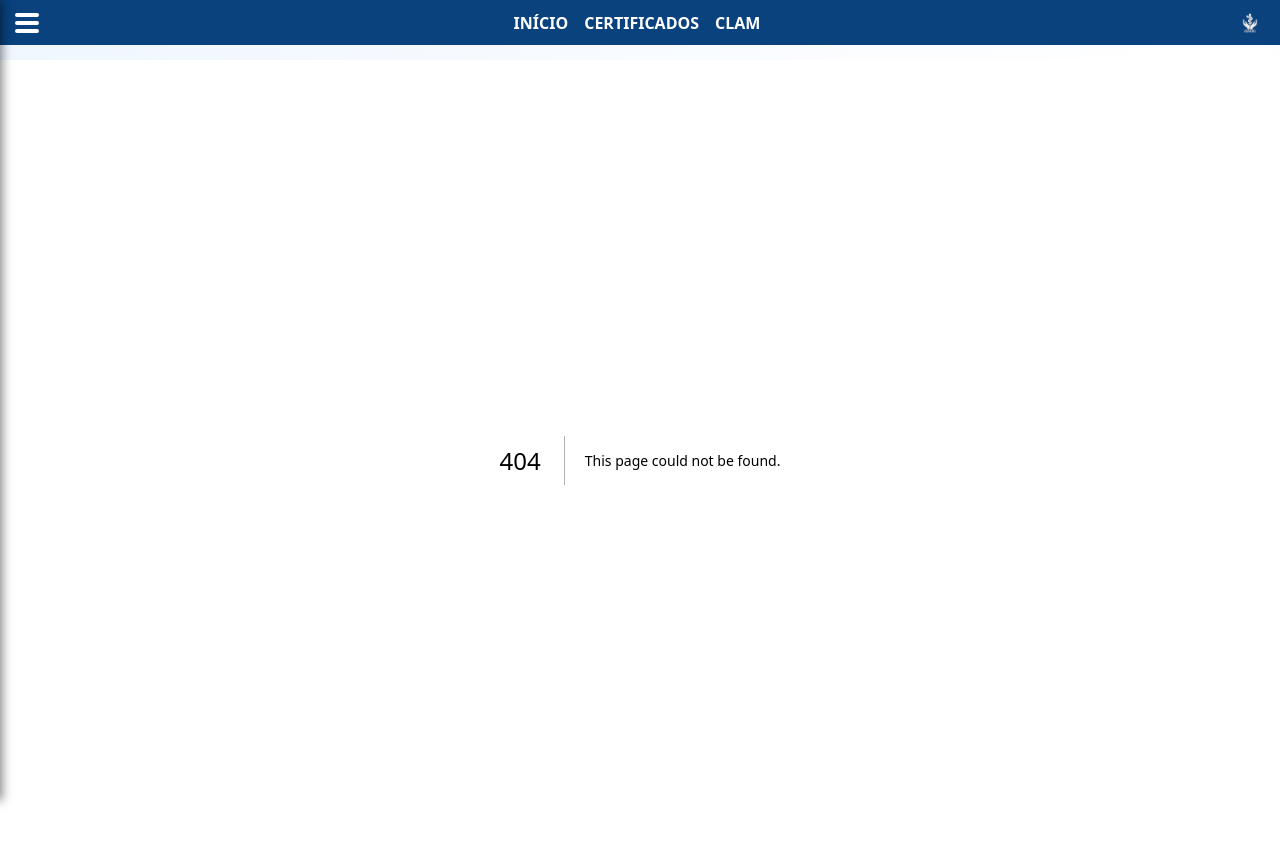
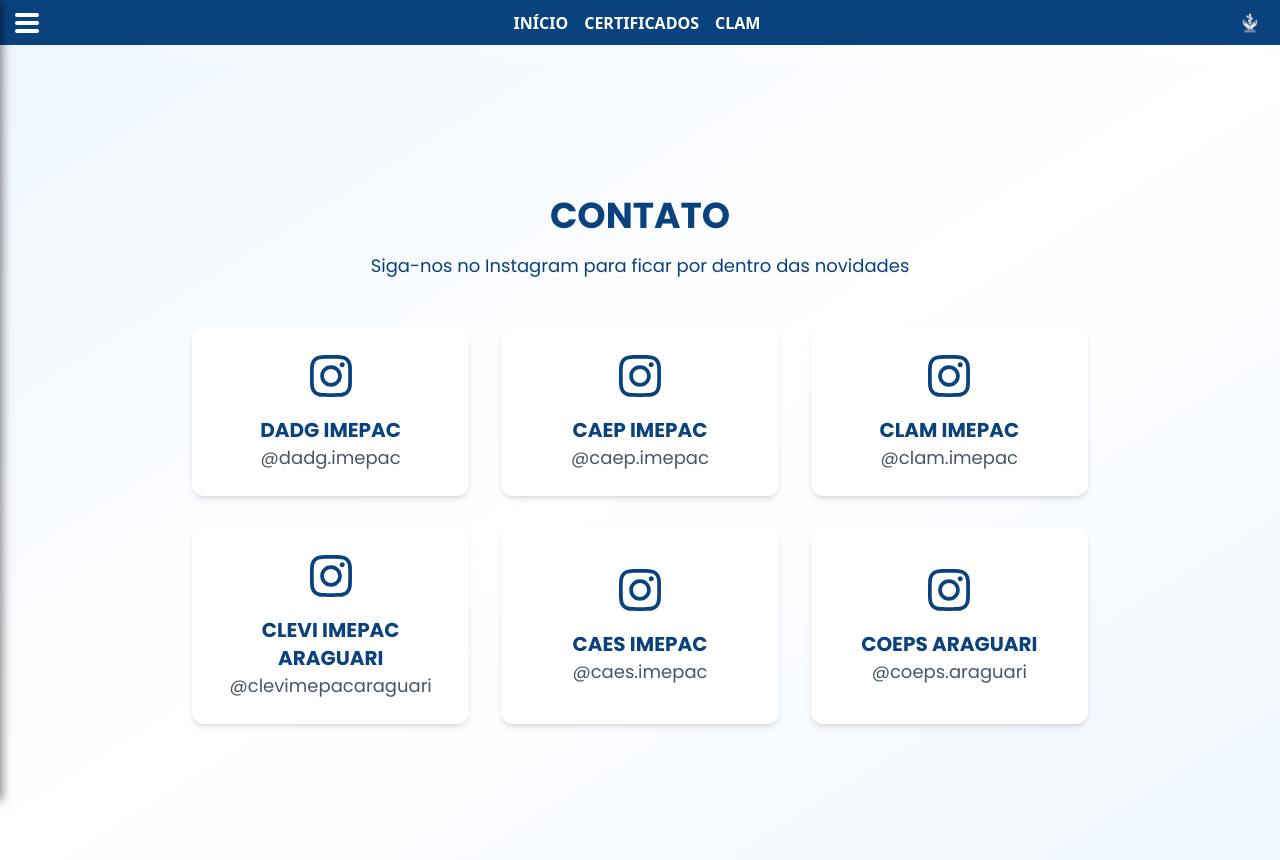
Before and after one commit to TeteuTias/dadg-site-principal, a Next.js app: page /contato in a window 1280 px wide. Before the commit this address had no page. Built offline with nearby package versions, Linux system fonts and the light colour scheme.

Commit message:
pagina de contato

```diff
--- /dev/null
+++ b/app/contato/page.tsx
@@ -0,0 +1,85 @@
+'use client'
+import React from 'react';
+import Link from 'next/link';
+import { Poppins } from 'next/font/google';
+import { FaInstagram } from 'react-icons/fa';
+
+const poppins = Poppins({
+  subsets: ['latin', 'latin-ext'],
+  weight: ['400', '600', '700'],
+  style: ['normal'],
+});
+
+const instagramAccounts = [
+  {
+    name: "DADG ImePAC",
+    handle: "@dadg.imepac",
+    url: "https://instagram.com/dadg.imepac"
+  },
+  {
+    name: "CAEP ImePAC",
+    handle: "@caep.imepac",
+    url: "https://instagram.com/caep.imepac"
+  },
+  {
+    name: "CLAM ImePAC",
+    handle: "@clam.imepac",
+    url: "https://instagram.com/clam.imepac"
+  },
+  {
+    name: "CLEVI ImePAC Araguari",
+    handle: "@clevimepacaraguari",
+    url: "https://instagram.com/clevimepacaraguari"
+  },
+  {
+    name: "CAES ImePAC",
+    handle: "@caes.imepac",
+    url: "https://instagram.com/caes.imepac"
+  },
+  {
+    name: "COEPS Araguari",
+    handle: "@coeps.araguari",
+    url: "https://instagram.com/coeps.araguari"
+  }
+];
+
+export default function ContatoPage() {
+  return (
+    <main
+      className="relative min-h-screen w-full flex flex-col items-center justify-center p-8 overflow-hidden bg-gradient-to-br from-blue-50 via-white to-blue-50"
+      style={poppins.style}
+    >
+      {/* Cabeçalho */}
+      <header className="mb-12 text-center">
+        <h1 className="text-4xl font-bold text-[#09427d] uppercase mb-4">Contato</h1>
+        <p className="text-lg text-[#09427d]">
+          Siga-nos no Instagram para ficar por dentro das novidades
+        </p>
+      </header>
+
+      {/* Grid de Perfis */}
+      <section className="w-full max-w-4xl grid gap-8 sm:grid-cols-2 md:grid-cols-3">
+        {instagramAccounts.map((account) => (
+          <Link
+            key={account.handle}
+            href={account.url}
+            target="_blank"
+            className="flex flex-col items-center justify-center p-6 bg-white rounded-xl shadow-md transition-transform duration-300 hover:scale-105 cursor-pointer"
+          >
+            <div className="mb-4">
+              <FaInstagram className="w-12 h-12 text-[#09427d]" />
+            </div>
+            <div className="text-center">
+              <h2 className="text-xl font-bold text-[#09427d] uppercase">
+                {account.name}
+              </h2>
+              <p className="text-lg text-gray-600">
+                {account.handle}
+              </p>
+            </div>
+          </Link>
+        ))}
+      </section>
+    </main>
+  );
+}
--- a/package.json
+++ b/package.json
@@ -10,7 +10,7 @@
   },
   "dependencies": {
     "html2canvas": "^1.4.1",
-    "jspdf": "^3.0.0",
+    "jspdf": "^1.4.0",
     "mongoose": "^8.10.0",
     "next": "15.1.6",
     "pdf-lib": "^1.17.1",
@@ -18,7 +18,8 @@
     "print-js": "^1.6.0",
     "react": "^19.0.0",
     "react-canvas-confetti": "^2.0.7",
-    "react-dom": "^19.0.0"
+    "react-dom": "^19.0.0",
+    "react-icons": "^5.5.0"
   },
   "devDependencies": {
     "@eslint/eslintrc": "^3",
```
Also changed, not shown: 1 other file (tests, documents, lock files or other folders).
